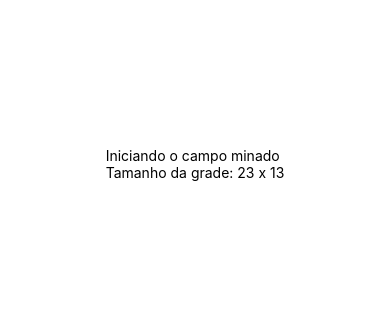
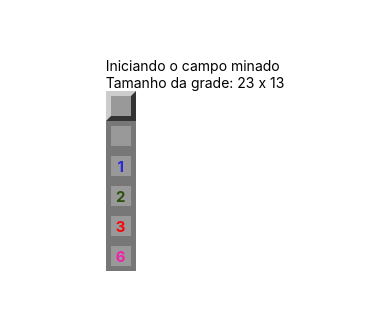
Before and after one commit to jacksbruno/campo_minado, a React Native app: screen / in a window 390 px wide. Shown: the part 258-568 px from the top of the page. Built offline with nearby package versions, Linux system fonts and the light colour scheme.

Commit message:
Implementando o componente Campo

```diff
--- a/App.js
+++ b/App.js
@@ -1,6 +1,7 @@
 import React from 'react'
 import { SafeAreaView, StyleSheet, Text, View } from 'react-native'
 import params from './src/params'
+import Field from './src/components/Field'
 
   export default (props) => {
     return (
@@ -8,6 +9,13 @@
         <View>
           <Text>Iniciando o campo minado</Text>
           <Text>Tamanho da grade: {params.getRowsAmount()} x {params.getColumnsAmount()}</Text>
+
+          <Field />
+          <Field opened />
+          <Field opened nearMines={1} />
+          <Field opened nearMines={2} />
+          <Field opened nearMines={3} />
+          <Field opened nearMines={6} />
         </View>
       </SafeAreaView>
     )
--- /dev/null
+++ b/src/components/Field.js
@@ -0,0 +1,56 @@
+import React from 'react'
+import { StyleSheet, View, Text } from 'react-native'
+import params from '../params'
+
+export default props => {
+  const { mined, opened, nearMines } = props
+
+  const styleField = [styles.field]
+  if(opened) styleField.push(styles.opened)
+  if(styleField.length == 1) styleField.push(styles.regular)
+
+  let color = null
+  if(nearMines > 0) {
+    if(nearMines == 1) color = '#2a28d7'
+    if(nearMines == 2) color = '#2b520f'
+    if(nearMines > 2 && nearMines < 6) color = '#f9060a'
+    if(nearMines >= 6) color = '#f221a9'
+  }
+
+  return (
+    <View style={styleField}>
+      {
+        !mined && opened && nearMines > 0
+        ?
+        <Text style={[styles.label, {color: color}]}>{nearMines}</Text>
+        :
+        false
+      }
+    </View>
+  )
+}
+
+const styles = StyleSheet.create({
+  field: {
+    width: params.blockSize,
+    height: params.blockSize,
+    borderWidth: params.borderSize
+  },
+  regular: {
+    backgroundColor: '#999',
+    borderLeftColor: '#ccc',
+    borderTopColor: '#ccc',
+    borderRightColor: '#333',
+    borderBottomColor: '#333'
+  },
+  opened: {
+    backgroundColor: '#999',
+    borderColor: '#777',
+    alignItems: 'center',
+    justifyContent: 'center'
+  },
+  label: {
+    fontWeight: 'bold',
+    fontSize: params.fontSize
+  }
+})
```
